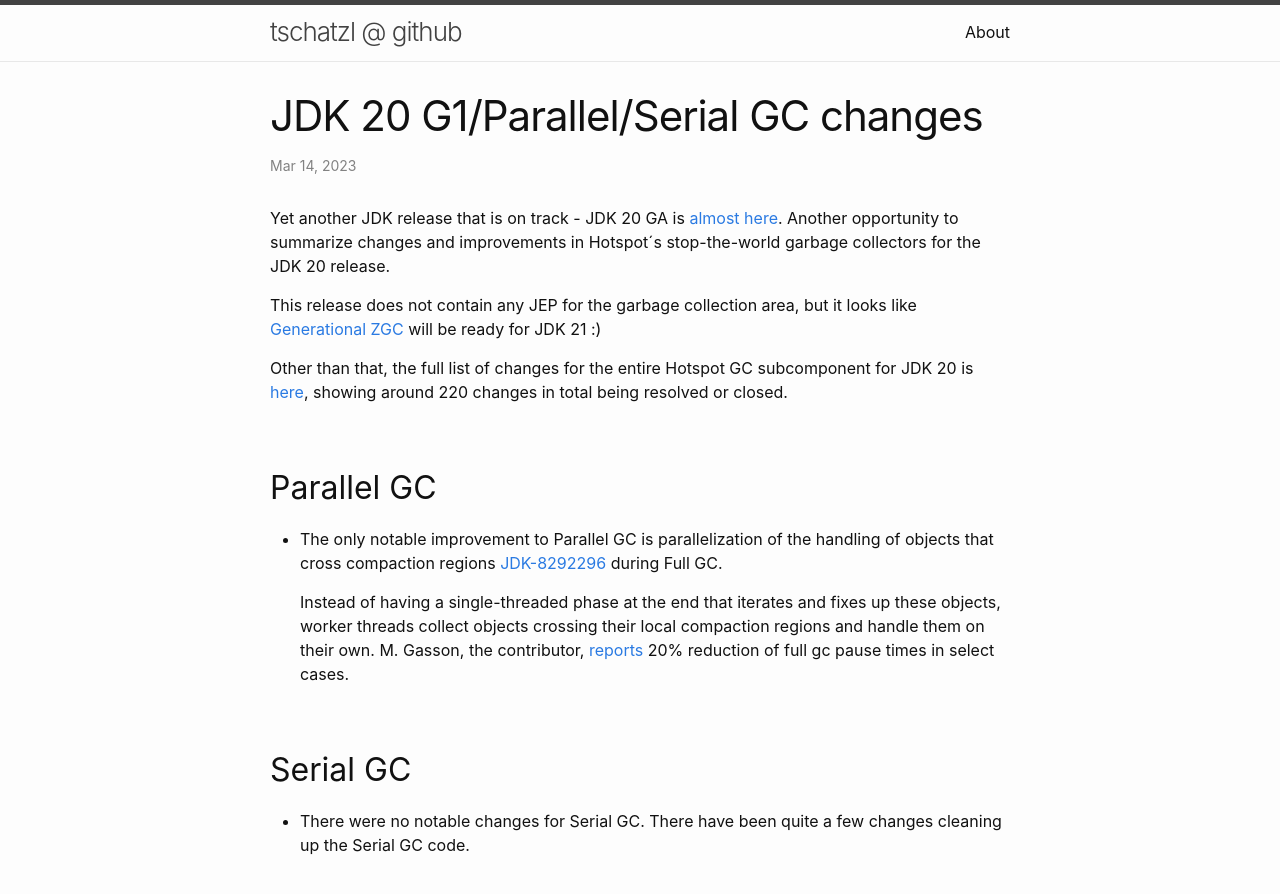
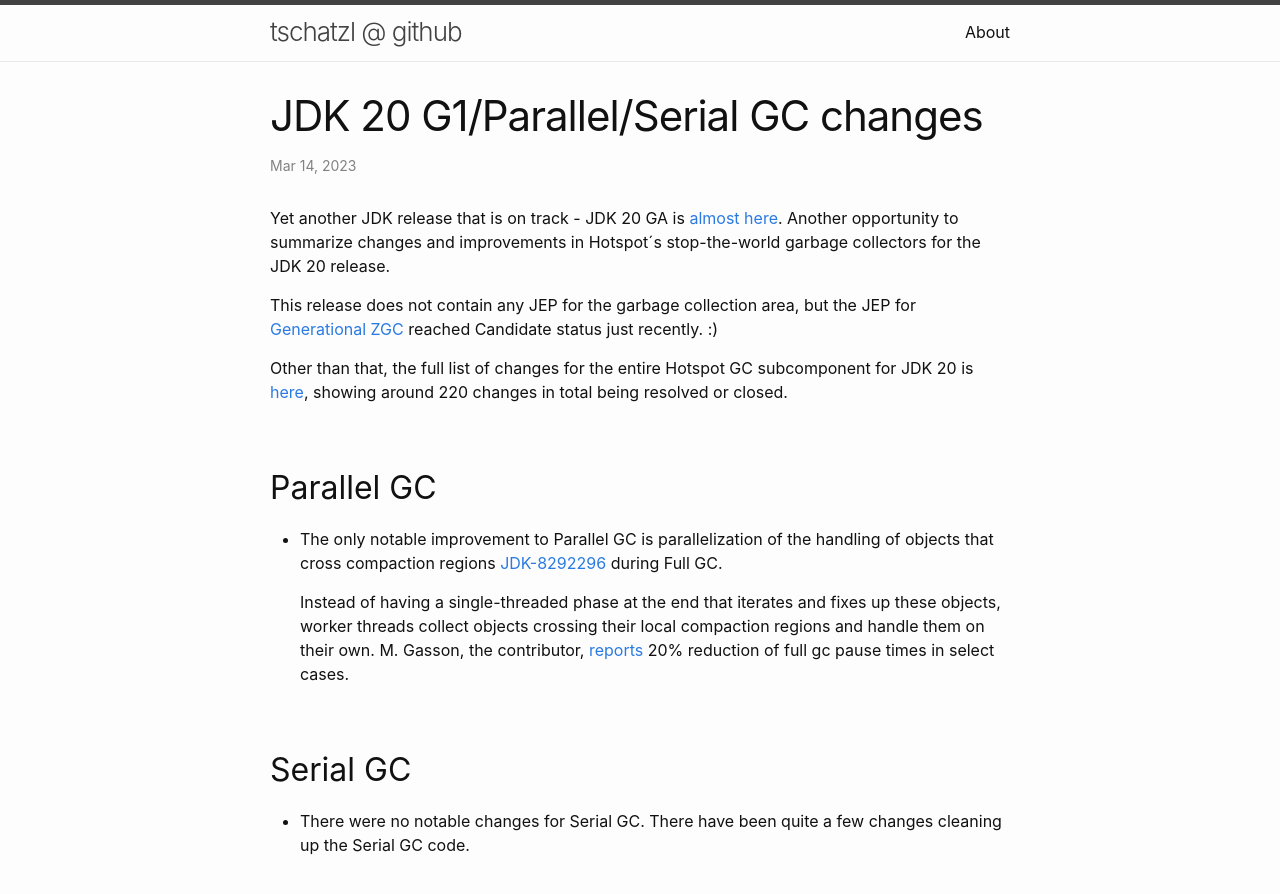
Before and after one commit to tschatzl/tschatzl.github.io, a Jekyll site: the page built from _posts/2023-03-14-jdk20-g1-parallel-gc-changes.md, in a window 1280 px wide and 900 px high. Shown: the top 894 px of the window. Built offline with Jekyll 4.4.1, drawn with Linux system fonts in a browser that asks for light colours.

Commit message:
More information about ZGC jep

```diff
--- a/_posts/2023-03-14-jdk20-g1-parallel-gc-changes.md
+++ b/_posts/2023-03-14-jdk20-g1-parallel-gc-changes.md
@@ -7,7 +7,7 @@ tags: [GC, G1, Parallel, Serial, JDK 20, Performance]
 
 Yet another JDK release that is on track - JDK 20 GA is [almost here](https://openjdk.java.net/projects/jdk/20/). Another opportunity to summarize changes and improvements in Hotspot´s stop-the-world garbage collectors for the JDK 20 release.
 
-This release does not contain any JEP for the garbage collection area, but it looks like [Generational ZGC](https://mail.openjdk.org/pipermail/jdk-dev/2023-March/007457.html) will be ready for JDK 21 :)
+This release does not contain any JEP for the garbage collection area, but the JEP for [Generational ZGC](https://mail.openjdk.org/pipermail/jdk-dev/2023-March/007457.html) reached Candidate status just recently. :)
 
 Other than that, the full list of changes for the entire Hotspot GC subcomponent for JDK 20 is [here](https://bugs.openjdk.org/browse/JDK-8298968?jql=project%20%3D%20JDK%20AND%20issuetype%20in%20standardIssueTypes()%20AND%20status%20in%20(Resolved%2C%20Closed)%20AND%20fixVersion%20%3D%20%2220%22%20AND%20component%20%3D%20hotspot%20AND%20Subcomponent%20in%20(gc%2C%20gc%2C%20gc%2C%20gc%2C%20gc)), showing around 220 changes in total being resolved or closed.
 
```
